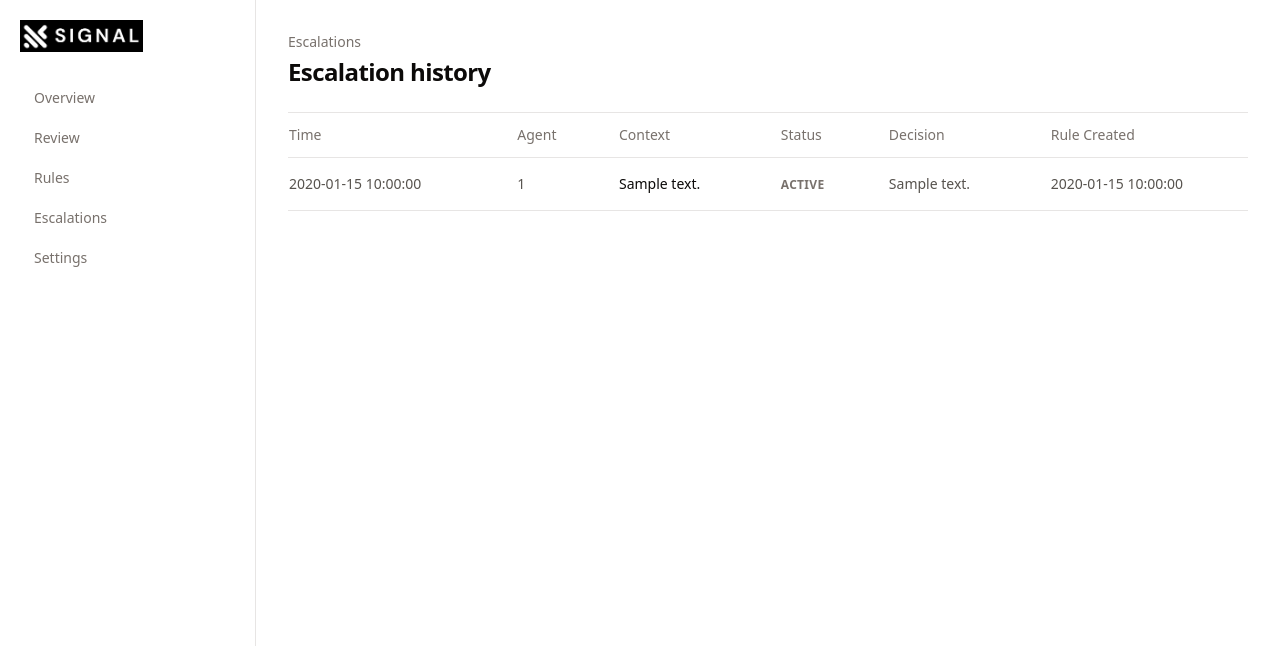
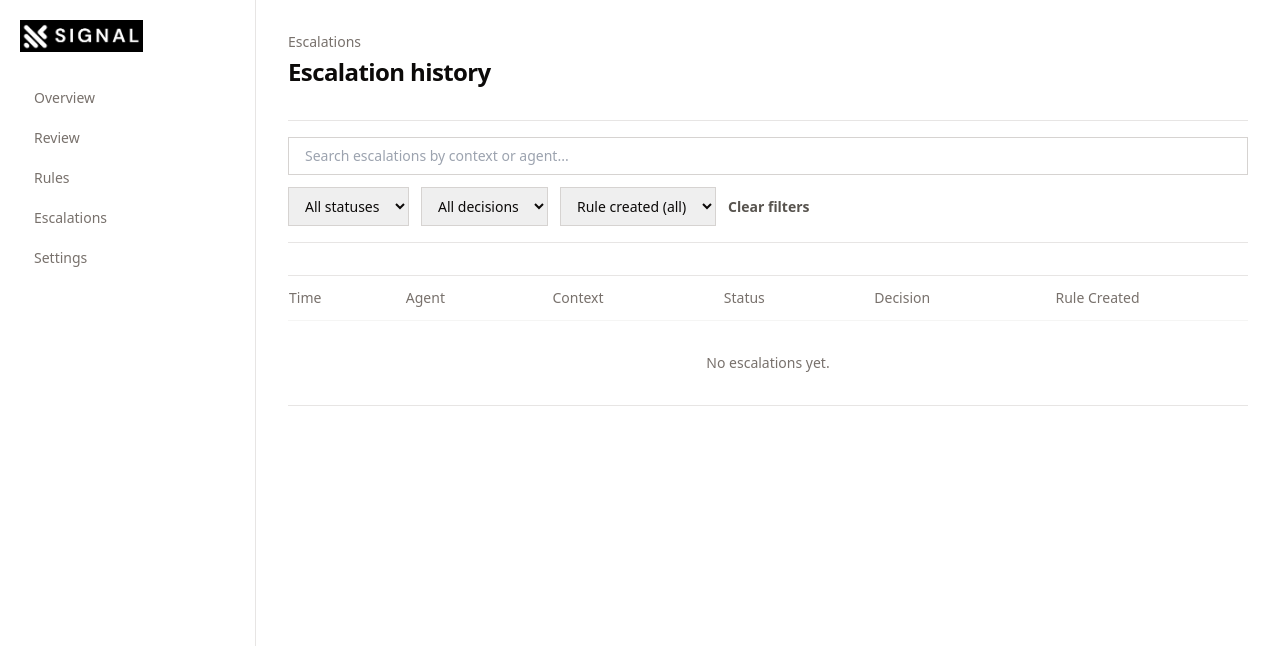
Before and after one commit to PranavThe/Signal-SDK, a Python web app: template api/templates/escalations.html in a window 1280 px wide. Shown: the top 646 px of the page. Run offline with Jinja, Linux system fonts and the light colour scheme; the template is opened without the code that fills it: most values are stand-ins (such as "Sample title", 1, 10 or a date in 2020); some libraries are stand-ins or nearby versions.

Commit message:
Add search and filter functionality to Rules and Escalations tabs
Rules tab:
- Added search input to filter by condition or action
- Added status filter (active, paused, pending_approval, pending_edit)
- Added confidence filter (high, medium, low)
- Clear filters button
- Shows "No rules match your search criteria" when filters applied

Escalations tab:
- Added search input to filter by context or agent
- Added status filter (resolved, pending)
- Added decision filter (approve, reject)
- Added rule created filter (yes, no)
- Clear filters button
- Converted from server-side Jinja2 rendering to Alpine.js for real-time filtering
- Shows "No escalations match your search criteria" when filters applied

Both tabs:
- Real-time filtering as user types or changes filters
- Filters work in combination
- Select all checkbox now respects filtered results

🤖 Generated with [Claude Code](https://claude.com/claude-code)

Co-Authored-By: Claude <noreply@anthropic.com>

```diff
--- a/api/templates/escalations.html
+++ b/api/templates/escalations.html
@@ -3,10 +3,38 @@
 {% block title %}Signal Escalations{% endblock %}
 
 {% block content %}
-<header class="mb-6">
-  <p class="text-sm font-medium text-stone-500">Escalations</p>
-  <h1 class="mt-1 text-2xl font-semibold tracking-tight text-stone-950">Escalation history</h1>
-</header>
+<div x-data='escalationFilters({{ escalations|tojson }})' class="space-y-8">
+  <header>
+    <p class="text-sm font-medium text-stone-500">Escalations</p>
+    <h1 class="mt-1 text-2xl font-semibold tracking-tight text-stone-950">Escalation history</h1>
+  </header>
+
+  <div class="space-y-3 border-y border-stone-200 py-4">
+    <input
+      type="text"
+      x-model="searchQuery"
+      placeholder="Search escalations by context or agent..."
+      class="w-full border border-stone-300 px-4 py-2 text-sm outline-none focus:border-stone-950"
+    />
+    <div class="flex flex-wrap gap-3">
+      <select x-model="filterStatus" class="border border-stone-300 px-3 py-2 text-sm outline-none focus:border-stone-950">
+        <option value="">All statuses</option>
+        <option value="resolved">Resolved</option>
+        <option value="pending">Pending</option>
+      </select>
+      <select x-model="filterDecision" class="border border-stone-300 px-3 py-2 text-sm outline-none focus:border-stone-950">
+        <option value="">All decisions</option>
+        <option value="approve">Approve</option>
+        <option value="reject">Reject</option>
+      </select>
+      <select x-model="filterRuleCreated" class="border border-stone-300 px-3 py-2 text-sm outline-none focus:border-stone-950">
+        <option value="">Rule created (all)</option>
+        <option value="yes">Yes</option>
+        <option value="no">No</option>
+      </select>
+      <button @click="clearFilters()" class="text-sm font-semibold text-stone-600 underline-offset-4 hover:underline">Clear filters</button>
+    </div>
+  </div>
 
 <section>
   <div class="overflow-x-auto">
@@ -22,41 +50,94 @@
         </tr>
       </thead>
       <tbody class="divide-y divide-stone-100">
-        {% for item in escalations %}
+        <template x-for="item in filteredEscalations" :key="item.id || item.time">
         <tr x-data="{ open: false }" class="cursor-pointer align-top" @click="open = !open">
-          <td class="py-4 pr-4 text-stone-600">{{ item.time }}</td>
-          <td class="px-4 py-4 text-stone-600">{{ item.agent_id }}</td>
+          <td class="py-4 pr-4 text-stone-600" x-text="item.time"></td>
+          <td class="px-4 py-4 text-stone-600" x-text="item.agent_id"></td>
           <td class="max-w-xl px-4 py-4">
-            <p class="font-medium text-stone-950">{{ item.context_short }}</p>
-            <div x-show="open" x-cloak class="mt-4 border border-stone-200 bg-stone-50 p-4">
+            <p class="font-medium text-stone-950" x-text="item.context_short"></p>
+            <div x-show="open" x-cloak class="mt-4 border-l-2 border-stone-200 pl-4">
               <div class="space-y-4 text-stone-700">
                 <div>
                   <p class="mb-1 text-xs font-semibold uppercase text-stone-500">Full context</p>
-                  <p>{{ item.context }}</p>
+                  <p x-text="item.context"></p>
                 </div>
                 <div>
                   <p class="mb-1 text-xs font-semibold uppercase text-stone-500">Metadata</p>
-                  <pre class="overflow-auto border border-stone-200 bg-white p-3 text-xs">{{ item.metadata | tojson(indent=2) }}</pre>
+                  <pre class="overflow-auto border-y border-stone-200 py-3 text-xs" x-text="JSON.stringify(item.metadata || {}, null, 2)"></pre>
                 </div>
-                {% if item.rule %}
-                <div class="border border-stone-200 bg-white p-3">
-                  <p class="mb-1 text-xs font-semibold uppercase text-stone-500">Rule details</p>
-                  <p class="font-medium">{{ item.rule.condition }}</p>
-                  <p class="mt-1 text-stone-600">{{ item.rule.action }}</p>
-                </div>
-                {% endif %}
+                <template x-if="item.rule">
+                  <div class="border-t border-stone-200 pt-3">
+                    <p class="mb-1 text-xs font-semibold uppercase text-stone-500">Rule details</p>
+                    <p class="font-medium" x-text="item.rule.condition"></p>
+                    <p class="mt-1 text-stone-600" x-text="item.rule.action"></p>
+                  </div>
+                </template>
               </div>
             </div>
           </td>
-          <td class="px-4 py-4"><span class="text-xs font-semibold uppercase tracking-wide text-stone-500">{{ item.status }}</span></td>
-          <td class="px-4 py-4 text-stone-600">{{ item.human_decision }}</td>
-          <td class="py-4 pl-4 text-stone-600">{{ item.rule_created }}</td>
+          <td class="px-4 py-4"><span class="text-xs font-semibold uppercase tracking-wide text-stone-500" x-text="item.status"></span></td>
+          <td class="px-4 py-4 text-stone-600" x-text="item.human_decision"></td>
+          <td class="py-4 pl-4 text-stone-600" x-text="item.rule_created"></td>
         </tr>
-        {% else %}
-        <tr><td colspan="6" class="px-4 py-8 text-center text-stone-500">No escalations yet.</td></tr>
-        {% endfor %}
+        </template>
+        <tr x-show="filteredEscalations.length === 0 && escalations.length === 0" x-cloak><td colspan="6" class="px-4 py-8 text-center text-stone-500">No escalations yet.</td></tr>
+        <tr x-show="filteredEscalations.length === 0 && escalations.length > 0" x-cloak><td colspan="6" class="px-4 py-8 text-center text-stone-500">No escalations match your search criteria.</td></tr>
       </tbody>
     </table>
   </div>
 </section>
+</div>
+
+<script>
+  function escalationFilters(initialEscalations) {
+    return {
+      escalations: initialEscalations,
+      searchQuery: "",
+      filterStatus: "",
+      filterDecision: "",
+      filterRuleCreated: "",
+      get filteredEscalations() {
+        let filtered = this.escalations;
+
+        // Search filter
+        if (this.searchQuery.trim()) {
+          const query = this.searchQuery.toLowerCase();
+          filtered = filtered.filter(item =>
+            (item.context || "").toLowerCase().includes(query) ||
+            (item.context_short || "").toLowerCase().includes(query) ||
+            (item.agent_id || "").toLowerCase().includes(query)
+          );
+        }
+
+        // Status filter
+        if (this.filterStatus) {
+          filtered = filtered.filter(item => (item.status || "").toLowerCase() === this.filterStatus.toLowerCase());
+        }
+
+        // Decision filter
+        if (this.filterDecision) {
+          filtered = filtered.filter(item => (item.human_decision || "").toLowerCase() === this.filterDecision.toLowerCase());
+        }
+
+        // Rule created filter
+        if (this.filterRuleCreated) {
+          if (this.filterRuleCreated === "yes") {
+            filtered = filtered.filter(item => item.rule_created && item.rule_created !== "No");
+          } else if (this.filterRuleCreated === "no") {
+            filtered = filtered.filter(item => !item.rule_created || item.rule_created === "No");
+          }
+        }
+
+        return filtered;
+      },
+      clearFilters() {
+        this.searchQuery = "";
+        this.filterStatus = "";
+        this.filterDecision = "";
+        this.filterRuleCreated = "";
+      }
+    };
+  }
+</script>
 {% endblock %}
```
Also changed, not shown: api/templates/rules.html (+65 -5 lines).
